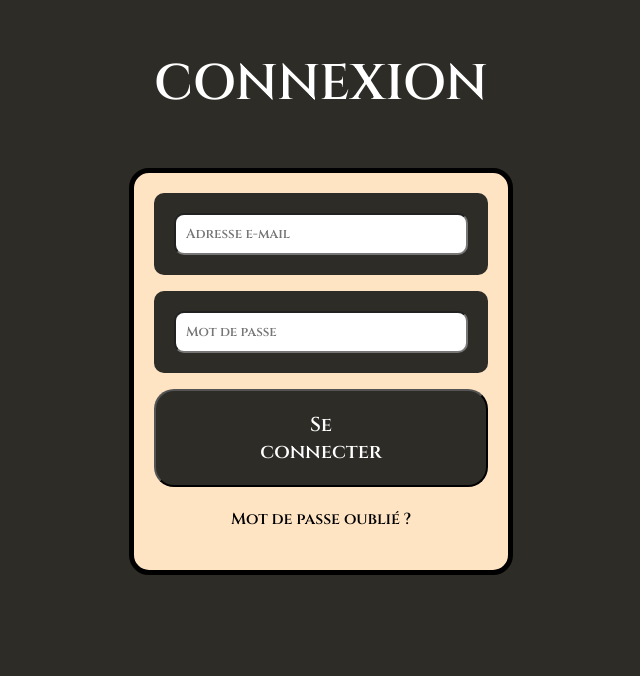
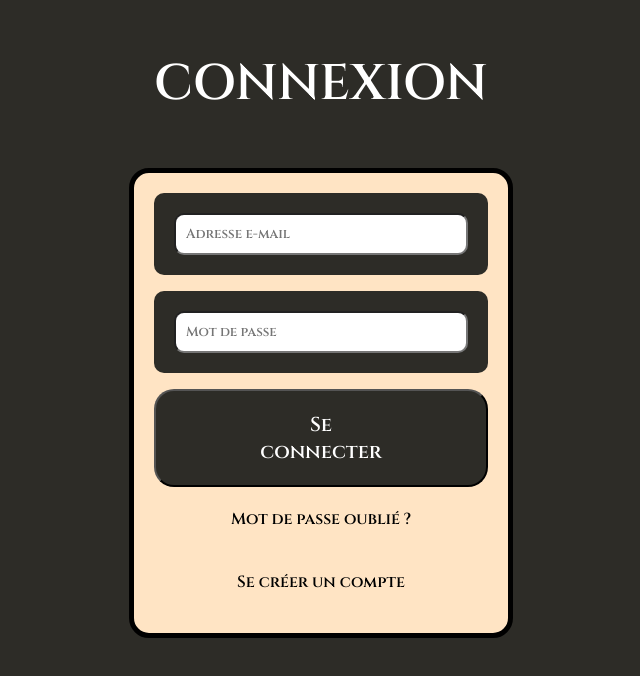
Before and after one commit to JeffY1710/Netflux, a React (Create React App) app: page /connexion in a window 1280 px wide. Shown: the top 676 px of the page, without its empty margins (319-959 px from the left). Built offline with nearby package versions, Linux system fonts and the light colour scheme.

Commit message:
add redirection

```diff
--- a/src/components/common/connexion/Connexion.tsx
+++ b/src/components/common/connexion/Connexion.tsx
@@ -59,6 +59,10 @@ const Form: React.FC = () => {
           <Link to="/motdepasseoublie" className='button2' >
 						Mot de passe oublié ?
             </Link>
+
+            <Link to="/inscription" className='button2' >
+						Se créer un compte
+            </Link>
 				</form>
 			</div>
 		</>
--- a/src/components/common/inscription/Inscription.tsx
+++ b/src/components/common/inscription/Inscription.tsx
@@ -85,6 +85,7 @@ const Form2: React.FC = () => {
             <Link to="/connexion" className='button2' >
 						Déjà un compte ?
             </Link>
+
 				</form>
 			</div>
 		</>
```
